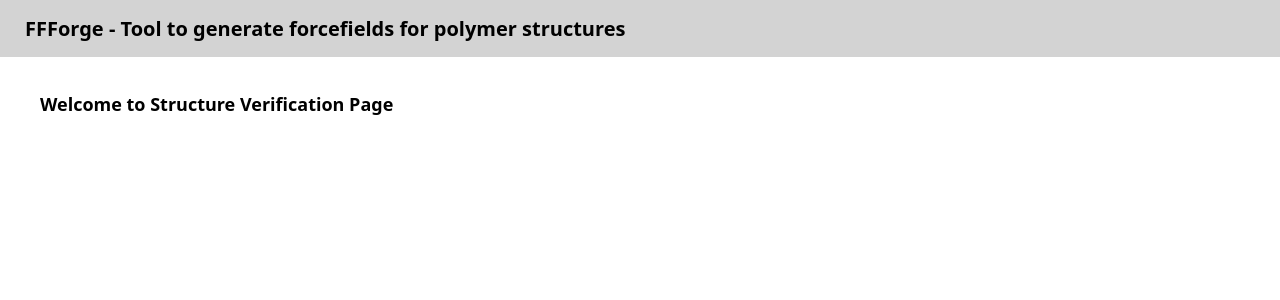
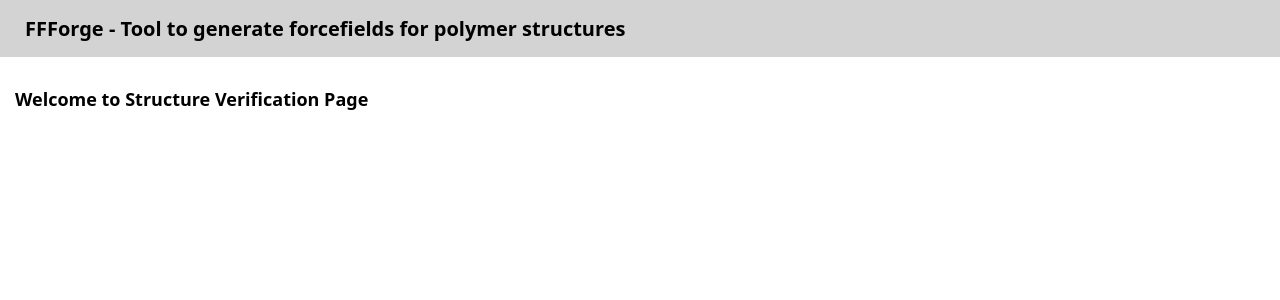
Before and after one commit to beneenfune/FFForge, a Next.js app in the folder frontend/: page /check in a window 1280 px wide. Shown: the top 300 px of the page. Built offline with nearby package versions, Linux system fonts and the light colour scheme; no server answers.

Commit message:
style: apply my workflow page styling

```diff
--- a/frontend/styles/Landing.module.css
+++ b/frontend/styles/Landing.module.css
@@ -7,17 +7,17 @@
 .content {
   font-family: system-ui;
   background-color: white;
-  padding: 20px;
+  padding: 15px;
 }
 
 .heading3 {
   font-size: 18px;
   margin: 15px 0;
-  margin-left: 20px;
+  margin-left: 0px;
 }
 
 .link {
-  margin-left: 55px;
+  margin-left: 20px;
   font-size: 16px;
   color: blue;
   text-decoration: underline;
@@ -29,7 +29,7 @@
 }
 
 .clickedLink {
-  margin-left: 55px;
+  margin-left: 20px;
   font-size: 16px;
   color: blue;
   display: block;
--- /dev/null
+++ b/frontend/styles/Layout.module.css
@@ -0,0 +1,6 @@
+
+.listItemText {
+    font-family: system-ui;
+    font-size: 1rem;
+    font-weight: bold;
+}
```
